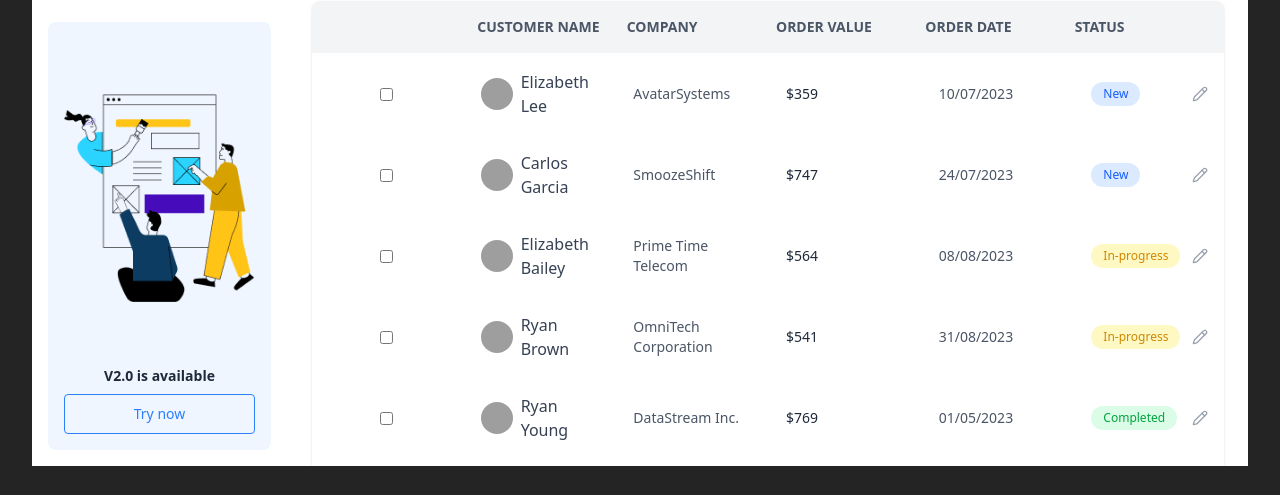
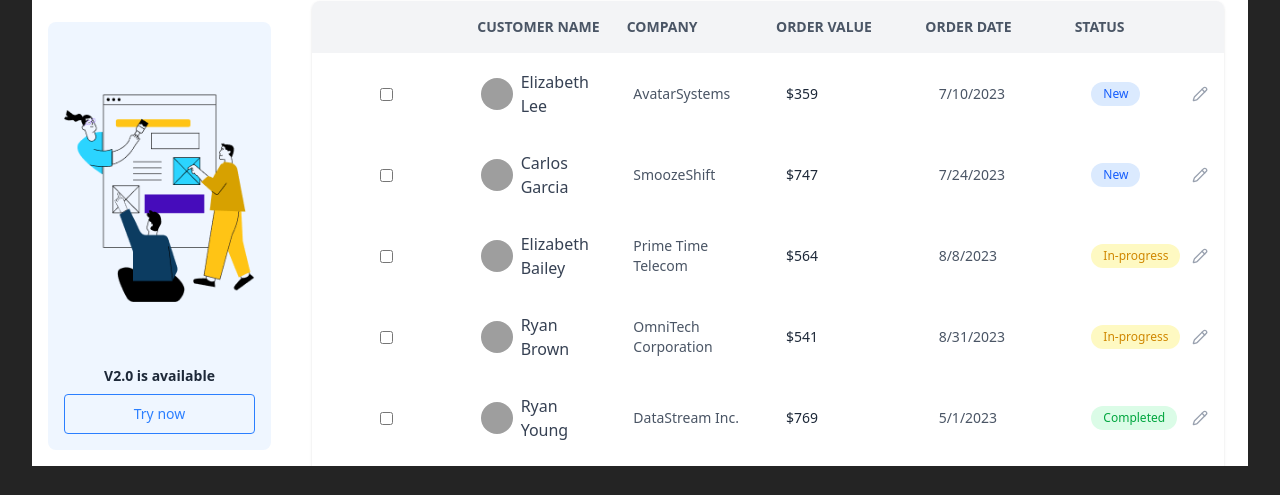
Before and after one commit to tranvanhau04/TranVanHau_22713331_PTGDUD, a React (Vite) app in the folder hau-project/: page / in a window 1280 px wide. Shown: the part 366-861 px from the top of the page. Built offline with nearby package versions, Linux system fonts and the light colour scheme; grey boxes are pictures that could not be loaded.

Commit message:
2.API Overview

```diff
--- /dev/null
+++ b/hau-project/public/data/db.json
@@ -0,0 +1,58 @@
+{
+  "customers": [
+    {
+      "id": "1",
+      "customerName": "Elizabeth Lee",
+      "company": "AvatarSystems",
+      "value": 359,
+      "date": "2023-07-10",
+      "status": "New",
+      "avatar": "https://i.pravatar.cc/40?img=1"
+    },
+    {
+      "id": "2",
+      "customerName": "Carlos Garcia",
+      "company": "SmoozeShift",
+      "value": 747,
+      "date": "2023-07-24",
+      "status": "New",
+      "avatar": "https://i.pravatar.cc/40?img=2"
+    },
+    {
+      "id": "3",
+      "customerName": "Elizabeth Bailey",
+      "company": "Prime Time Telecom",
+      "value": 564,
+      "date": "2023-08-08",
+      "status": "In-progress",
+      "avatar": "https://i.pravatar.cc/40?img=3"
+    },
+    {
+      "id": "4",
+      "customerName": "Ryan Brown",
+      "company": "OmniTech Corporation",
+      "value": 541,
+      "date": "2023-08-31",
+      "status": "In-progress",
+      "avatar": "https://i.pravatar.cc/40?img=4"
+    },
+    {
+      "id": "5",
+      "customerName": "Ryan Young",
+      "company": "DataStream Inc.",
+      "value": 769,
+      "date": "2023-05-01",
+      "status": "Completed",
+      "avatar": "https://i.pravatar.cc/40?img=5"
+    },
+    {
+      "id": "6",
+      "customerName": "Hailey Adams",
+      "company": "FlowRush",
+      "value": 922,
+      "date": "2023-06-10",
+      "status": "Completed",
+      "avatar": "https://i.pravatar.cc/40?img=6"
+    }
+  ]
+}
--- a/hau-project/src/component/DataTable.jsx
+++ b/hau-project/src/component/DataTable.jsx
@@ -1,71 +1,32 @@
-import React from 'react';
-import { Pencil } from 'lucide-react';
-
-const customers = [
-  {
-    name: 'Elizabeth Lee',
-    company: 'AvatarSystems',
-    orderValue: '$359',
-    orderDate: '10/07/2023',
-    status: 'New',
-    avatar: 'https://i.pravatar.cc/40?img=1',
-  },
-  {
-    name: 'Carlos Garcia',
-    company: 'SmoozeShift',
-    orderValue: '$747',
-    orderDate: '24/07/2023',
-    status: 'New',
-    avatar: 'https://i.pravatar.cc/40?img=2',
-  },
-  {
-    name: 'Elizabeth Bailey',
-    company: 'Prime Time Telecom',
-    orderValue: '$564',
-    orderDate: '08/08/2023',
-    status: 'In-progress',
-    avatar: 'https://i.pravatar.cc/40?img=3',
-  },
-  {
-    name: 'Ryan Brown',
-    company: 'OmniTech Corporation',
-    orderValue: '$541',
-    orderDate: '31/08/2023',
-    status: 'In-progress',
-    avatar: 'https://i.pravatar.cc/40?img=4',
-  },
-  {
-    name: 'Ryan Young',
-    company: 'DataStream Inc.',
-    orderValue: '$769',
-    orderDate: '01/05/2023',
-    status: 'Completed',
-    avatar: 'https://i.pravatar.cc/40?img=5',
-  },
-  {
-    name: 'Hailey Adams',
-    company: 'FlowRush',
-    orderValue: '$922',
-    orderDate: '10/06/2023',
-    status: 'Completed',
-    avatar: 'https://i.pravatar.cc/40?img=6',
-  },
-];
+import React, { useEffect, useState } from "react";
+import { Pencil } from "lucide-react";
 
 const getStatusStyle = (status) => {
   switch (status) {
-    case 'New':
-      return 'bg-blue-100 text-blue-600';
-    case 'In-progress':
-      return 'bg-yellow-100 text-yellow-600';
-    case 'Completed':
-      return 'bg-green-100 text-green-600';
+    case "New":
+      return "bg-blue-100 text-blue-600";
+    case "In-progress":
+      return "bg-yellow-100 text-yellow-600";
+    case "Completed":
+      return "bg-green-100 text-green-600";
     default:
-      return '';
+      return "";
   }
 };
 
-const DataTable = () => (
+const DataTable = () => {
+  const [customers, setCustomers] = useState([]);
+
+  useEffect(() => {
+    // Fetch dữ liệu từ API giả
+    fetch("/data/db.json") // nếu đặt file JSON ở public/data/customers.json
+      .then((res) => res.json())
+      .then((data) => {
+        setCustomers(data.customers); // lấy đúng key customers
+      });
+  }, []);
+
+  return (
     <div>
       {/* Header */}
       <div className="flex items-center justify-between mb-4">
@@ -97,28 +58,48 @@ const DataTable = () => (
             <div>STATUS</div>
           </div>
 
-    {customers.map((c, index) => (
-      <div key={index} className="grid grid-cols-6 items-center gap-9 p-4 border-t">
+          {customers.map((c) => (
+            <div
+              key={c.id}
+              className="grid grid-cols-6 items-center gap-9 p-4 border-t"
+            >
               <input type="checkbox" />
               <div className="flex items-center gap-2">
-          <img src={c.avatar} alt={c.name} className="w-8 h-8 rounded-full" />
-          <span className="font-medium text-gray-700">{c.name}</span>
+                <img
+                  src={c.avatar}
+                  alt={c.customerName}
+                  className="w-8 h-8 rounded-full"
+                />
+                <span className="font-medium text-gray-700">
+                  {c.customerName}
+                </span>
               </div>
               <div className="text-sm text-gray-600">{c.company}</div>
-        <div className="text-sm font-medium text-gray-800">{c.orderValue}</div>
-        <div className="text-sm text-gray-600">{c.orderDate}</div>
+              <div className="text-sm font-medium text-gray-800">
+                ${c.value}
+              </div>
+              <div className="text-sm text-gray-600">
+                {new Date(c.date).toLocaleDateString()}
+              </div>
               <div className="flex items-center justify-between">
-          <span className={`text-xs px-3 py-1 rounded-full ${getStatusStyle(c.status)}`}>
+                <span
+                  className={`text-xs px-3 py-1 rounded-full ${getStatusStyle(
+                    c.status
+                  )}`}
+                >
                   {c.status}
                 </span>
-          <Pencil size={16} className="text-gray-400 hover:text-gray-600 cursor-pointer ml-2" />
+                <Pencil
+                  size={16}
+                  className="text-gray-400 hover:text-gray-600 cursor-pointer ml-2"
+                />
               </div>
             </div>
           ))}
         </div>
       </div>
-
     </div>
   );
+};
 
 export default DataTable;
```
Also changed, not shown: hau-project/public/image.png, hau-project/public/image1.png (added). Lines whose indentation alone changed are shown as unchanged.
